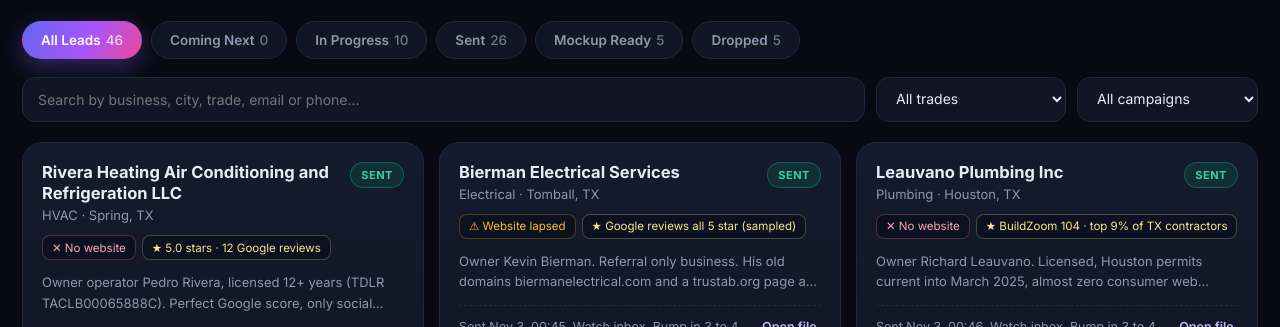
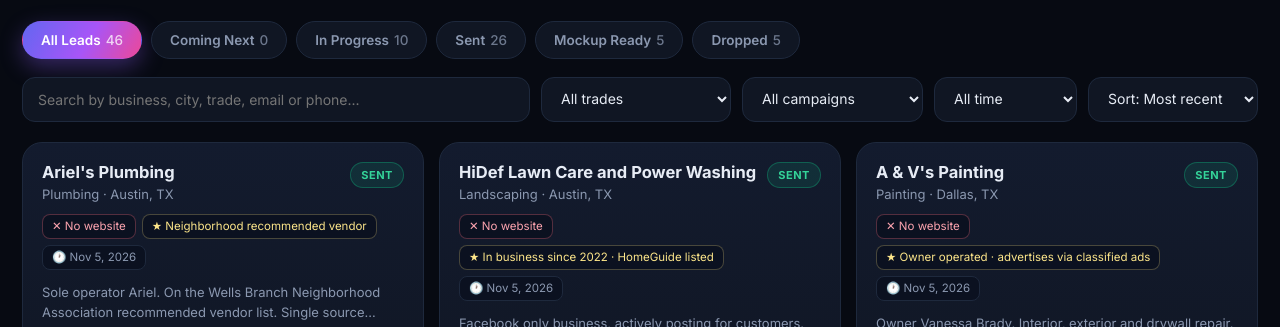
Before and after one commit to hassanzahhid00/business-mockups, a plain HTML site: page dashboard.html in a window 1280 px wide. Shown: the part 473-800 px from the top of the page. Drawn offline with Linux system fonts and the light colour scheme.

Commit message:
Add recency filter, sorting, and last-activity dates to the dashboard

```diff
--- a/dashboard.html
+++ b/dashboard.html
@@ -125,6 +125,8 @@ footer{margin-top:44px;text-align:center;color:var(--mut2);font-size:12.5px;line
     <input id="q" type="text" placeholder="Search by business, city, trade, email or phone...">
     <select id="tradeSel"><option value="">All trades</option></select>
     <select id="campSel"><option value="">All campaigns</option></select>
+    <select id="recSel"><option value="">All time</option><option value="1">Last 24 hours</option><option value="3">Last 3 days</option><option value="7">Last 7 days</option><option value="30">Last 30 days</option></select>
+    <select id="sortSel"><option value="recent">Sort: Most recent</option><option value="oldest">Sort: Oldest first</option><option value="name">Sort: Name A to Z</option><option value="rating">Sort: Top rated</option></select>
   </div>
 
   <main class="grid" id="grid"></main>
@@ -396,8 +398,28 @@ Hassan`},
 {n:"Master Mechanical A/C & Heat",t:"HVAC",c:"Houston, TX",ph:"(713) 391-5038",em:"HoustonMasterHVAC@gmail.com",ad:"603 Hillock Bluff Cir, Houston, TX 77073",web:{s:"none"},r:"Mixed: Angi 4.4, BuildZoom 1.5 to 2 stars",soc:[["Google listing",null],["BBB profile",null]],st:"dropped",camp:"No Website + Email",note:"Passed both tests but excluded on quality: a 2021 Texas court case and regulator findings against the owner are public record.",subj:"Excluded on quality",next:"Closed. Not a safe business to pitch."},
 {n:"FunkyTown Contracting",t:"General Contracting",c:"Fort Worth, TX",ph:"(817) 917-5938",em:"No public email found",ad:"Fort Worth, TX",web:{s:"none"},r:"1.7 stars · 6 Google reviews",soc:[["Google listing",null]],st:"dropped",camp:"Mockup Campaign",note:"Was in the original mockup set. Removed at your instruction after the poor Google rating surfaced. Replaced by Skilled Painting.",subj:"Removed before outreach",next:"Closed."}
 ];
+const DATES={
+"Rivera Heating Air Conditioning and Refrigeration LLC":"2026-11-03","Bierman Electrical Services":"2026-11-03","Leauvano Plumbing Inc":"2026-11-03","Jazzy Fresh Commercial Cleaning Services, LLC":"2026-11-03","Dallas Cleaning Crew":"2026-11-03","Superior Paint Works Inc":"2026-11-03",
+"DDD Construction":"2026-11-05","JS Home Repairs":"2026-11-05","A & V's Painting":"2026-11-05","HiDef Lawn Care and Power Washing":"2026-11-05","Ariel's Plumbing":"2026-11-05",
+"Sparks Electricians":"2026-11-02","Balanced Roofing":"2026-11-02","John's Garage Door Repair LLC":"2026-11-02","Mowtown Landscape":"2026-11-02","Skilled Painting Services":"2026-11-02","FunkyTown Contracting":"2026-11-02",
+"Professor Plumb":"2026-10-31","Whitmans Contracting & Roofing":"2026-10-31","Resilience Heating and Cooling":"2026-10-31","Blue Moon Plumbing":"2026-10-31","StazOn Roofing":"2026-10-31","ABA Heating and Cooling":"2026-10-31","Public Service Plumbers":"2026-10-31","Coale Roofing":"2026-10-31","Proficient Plumbing Solutions":"2026-10-31","Elevation Roofing & Restoration":"2026-10-31",
+"Maas Verde Landscape Restoration":"2026-10-31","Bee Maids":"2026-10-31","Dallas Paints":"2026-10-31","Dang O Dang Garage Doors":"2026-10-31","Preferred Pest Management":"2026-10-31",
+"Advent Air Conditioning":"2026-10-29","Brinkmann Quality Roofing":"2026-10-29","The Chill Brothers":"2026-10-29","Built To Last Roofing":"2026-10-29","Roof Squad":"2026-10-29","State Roofing Company":"2026-10-29","Keil Electric Austin":"2026-10-29","Gartech Electrical LLC":"2026-10-29","Safe Plug Electric":"2026-10-29","Keith Electric Company":"2026-10-29","EDP Roofing":"2026-10-29",
+"PaintWorks":"2026-11-03","MS Painting and Repair Company Inc.":"2026-11-03","Master Mechanical A/C & Heat":"2026-11-03"};
+LEADS.forEach(l=>{l.dt=DATES[l.n]||'';});
+function relLabel(dt){
+  if(!dt)return '';
+  const today=new Date();today.setHours(0,0,0,0);
+  const d=new Date(dt+'T00:00:00');const diff=Math.round((today-d)/86400000);
+  const nice=d.toLocaleDateString('en-US',{month:'short',day:'numeric'});
+  if(diff===0)return 'Today · '+nice;
+  if(diff===1)return 'Yesterday · '+nice;
+  if(diff>1&&diff<30)return diff+' days ago · '+nice;
+  return nice+', '+d.getFullYear();
+}
+function ratingNum(l){const m=(l.r||'').match(/(\d+(?:\.\d+)?)/);return m?parseFloat(m[1]):-1;}
 const grid=document.getElementById('grid'),tabsEl=document.getElementById('tabs'),statsEl=document.getElementById('stats');
-const q=document.getElementById('q'),tradeSel=document.getElementById('tradeSel'),campSel=document.getElementById('campSel');
+const q=document.getElementById('q'),tradeSel=document.getElementById('tradeSel'),campSel=document.getElementById('campSel'),recSel=document.getElementById('recSel'),sortSel=document.getElementById('sortSel');
 let curTab='all';
 function buildChrome(){
 const counts={all:LEADS.length};Object.keys(STATUS).forEach(k=>counts[k]=LEADS.filter(l=>l.st===k).length);
@@ -415,7 +437,7 @@ tabsEl.innerHTML=tabDefs.map(d=>'<button class="tab'+(d[0]===curTab?' on':'')+'"
 tabsEl.addEventListener('click',e=>{const b=e.target.closest('.tab');if(!b)return;curTab=b.dataset.tab;document.querySelectorAll('.tab').forEach(t=>t.classList.toggle('on',t===b));render();});
 [...new Set(LEADS.map(l=>l.t))].sort().forEach(t=>tradeSel.insertAdjacentHTML('beforeend','<option>'+t+'</option>'));
 [...new Set(LEADS.map(l=>l.camp))].sort().forEach(t=>campSel.insertAdjacentHTML('beforeend','<option>'+t+'</option>'));
-[q,tradeSel,campSel].forEach(el=>el.addEventListener('input',render));
+[q,tradeSel,campSel,recSel,sortSel].forEach(el=>el.addEventListener('input',render));
 function webChip(l){if(l.web.s==='none')return '<span class="chip web-no">✕ No website</span>';if(l.web.s==='lapsed')return '<span class="chip web-lapsed">⚠ Website lapsed</span>';return '<span class="chip web-yes">✓ Has website</span>';}
 function esc(s){return (s||'').replace(/&/g,'&amp;').replace(/</g,'&lt;');}
 function render(){
@@ -425,10 +447,18 @@ function render(){
     if(tradeSel.value&&l.t!==tradeSel.value)return false;
     if(campSel.value&&l.camp!==campSel.value)return false;
     if(term){const hay=(l.n+' '+l.t+' '+l.c+' '+l.em+' '+l.ph+' '+l.camp).toLowerCase();if(!hay.includes(term))return false;}
+    if(recSel.value){if(!l.dt)return false;const cutoff=Date.now()-(+recSel.value)*86400000;if(new Date(l.dt+'T00:00:00').getTime()<cutoff-86400000)return false;}
     return true;
   });
+  const sv=sortSel.value;
+  list.sort((a,b)=>{
+    if(sv==='name')return a.n.localeCompare(b.n);
+    if(sv==='oldest')return (a.dt||'9999')<(b.dt||'9999')?-1:1;
+    if(sv==='rating')return ratingNum(b)-ratingNum(a);
+    return (a.dt||'')<(b.dt||'')?1:-1;
+  });
   if(!list.length){grid.innerHTML='<div class="empty">No leads match this view. Try another tab or clear the search.</div>';return;}
-  grid.innerHTML=list.map(l=>{const i=LEADS.indexOf(l);return '<article class="lead" data-i="'+i+'"><div class="row1"><div><h3>'+esc(l.n)+'</h3><div class="meta">'+esc(l.t)+' · '+esc(l.c)+'</div></div><span class="badge '+STATUS[l.st].cls+'">'+STATUS[l.st].label+'</span></div><div class="chips">'+webChip(l)+(l.r?'<span class="chip rate">★ '+esc(l.r)+'</span>':'')+(l.mock?'<span class="chip">🖥 Live mockup</span>':'')+'</div><p class="note">'+esc(l.note)+'</p><div class="foot"><span class="nx">'+esc(l.next||'')+'</span><span class="open">Open file →</span></div></article>';}).join('');
+  grid.innerHTML=list.map(l=>{const i=LEADS.indexOf(l);return '<article class="lead" data-i="'+i+'"><div class="row1"><div><h3>'+esc(l.n)+'</h3><div class="meta">'+esc(l.t)+' · '+esc(l.c)+'</div></div><span class="badge '+STATUS[l.st].cls+'">'+STATUS[l.st].label+'</span></div><div class="chips">'+webChip(l)+(l.r?'<span class="chip rate">★ '+esc(l.r)+'</span>':'')+(l.mock?'<span class="chip">🖥 Live mockup</span>':'')+(l.dt?'<span class="chip">🕐 '+relLabel(l.dt)+'</span>':'')+'</div><p class="note">'+esc(l.note)+'</p><div class="foot"><span class="nx">'+esc(l.next||'')+'</span><span class="open">Open file →</span></div></article>';}).join('');
 }
 grid.addEventListener('click',e=>{const card=e.target.closest('.lead');if(card)openLead(+card.dataset.i);});
 const modal=document.getElementById('modal'),sheet=document.getElementById('sheet');
```
